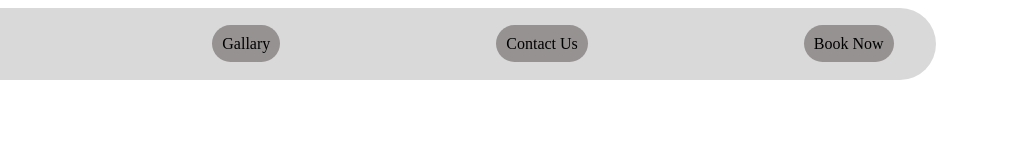
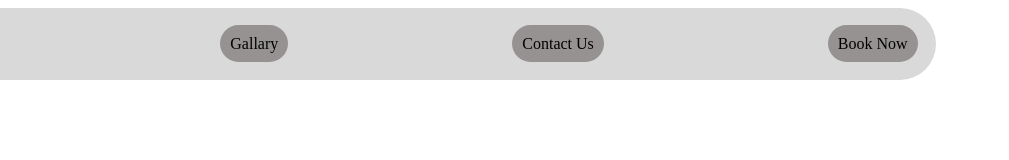
Before and after one commit to samcode9/XYZ_Adventures, a plain HTML site: page index.html in a window 1280 px wide. Shown: the full height of the page, 271-1280 px from the left. Drawn offline with Linux system fonts and the light colour scheme.

```diff
--- a/style.css
+++ b/style.css
@@ -19,7 +19,7 @@ a{
     background-color: #969292;
     padding: 10px;
     border-radius: 20px;
-    margin-right: 212px;
+    margin-right: 220px;
 } /*header background of the text*/
 #back1{
     background-color: #969292;
```
